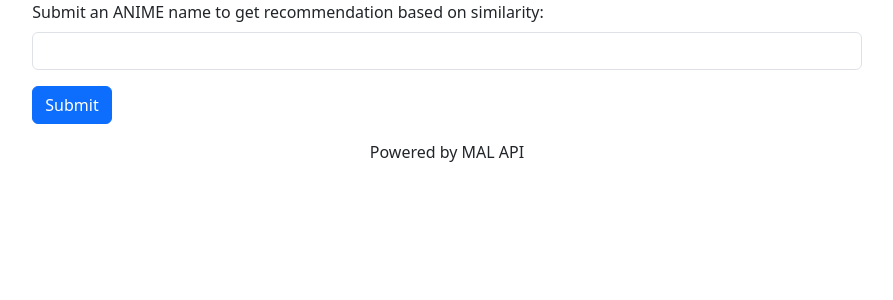
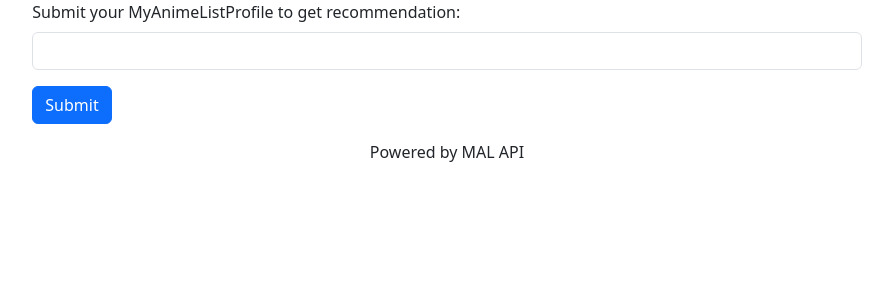
Before and after one commit to afa4/anime_recommendation_site, a Django app: page /malprofile/ in a window 1280 px wide. Shown: the top 300 px of the page, without its empty margins (193-1086 px from the left). Run offline with Django 5.2, Linux system fonts and the light colour scheme.

Commit message:
feat: get profile from my anime list API

```diff
--- a/docker-compose.yml
+++ b/docker-compose.yml
@@ -4,8 +4,7 @@ services:
       dockerfile: ./Dockerfile
     volumes:
       - .:/app
-    environment:
-      - API_URL=http://host.docker.internal:8080
+    env_file: .env
     ports:
       - 8000:8000
     extra_hosts:
--- a/malprofile/templates/malprofile/index.html
+++ b/malprofile/templates/malprofile/index.html
@@ -13,8 +13,8 @@
             {% csrf_token %}
             <fieldset>
               <div class="mb-3">
-                <label for="anime_name_input" class="form-label">Submit an ANIME name to get recommendation based on similarity:</label>
-                <input type="text" name="anime_name" id="anime_name_input" class="form-control" value="{{ choice.id }}" />
+                <label for="profile_name_input" class="form-label">Submit your MyAnimeListProfile to get recommendation:</label>
+                <input type="text" name="profile_name" id="profile_name_input" class="form-control" value="{{ choice.id }}" />
               </div>
             </fieldset>
             <button type="submit" class="btn btn-primary">Submit</button>
--- a/malprofile/views.py
+++ b/malprofile/views.py
@@ -2,6 +2,7 @@ from django.shortcuts import render
 from django.http import HttpResponse
 import os
 import requests
+import json
 
 
 def index(request):
@@ -9,18 +10,37 @@ def index(request):
 
 
 def anime_submit(request):
-    anime_name = request.POST['anime_name']
-    print(anime_name)
-    recommendation = get_recommendation_from_api(anime_name)
-    return HttpResponse(recommendation)
+    profile_name = request.POST['profile_name']
+    print(profile_name)
+    get_top_three_profile_animes(profile_name)
+    recommendations = []
+    for anime in get_top_three_profile_animes(profile_name):
+        anime_name = anime['node']['title']
+        recommendations.append(get_recommendation_from_api(anime_name, 10))
+
+    return HttpResponse(json.dumps(recommendations), content_type='application/json')
 
 
-def get_recommendation_from_api(anime_name):
-    url = os.environ.get("API_URL")
-    response = requests.get(f'{url}/recommendation?anime_name={anime_name}')
+def get_top_three_profile_animes(profile_name):
+    token = os.environ.get("MAL_API_TOKEN")
+    headers = {
+        "Authorization": f"Bearer {token}"
+    }
+    response = requests.get(f'https://api.myanimelist.net/v2/users/{profile_name}/animelist?sort=list_score&status=completed', headers=headers)
 
     if response.status_code == 200:
-        # Assuming the response is JSON
+        data = response.json()['data']
+        top_three_animes = data[:3]
+        return top_three_animes
+    else:
+        return []
+
+
+def get_recommendation_from_api(anime_name, recommendation_length = 20):
+    url = os.environ.get("API_URL")
+    response = requests.get(f'{url}/recommendation?anime_name={anime_name}&length={recommendation_length}')
+
+    if response.status_code == 200:
         data = response.json()
         return data
     else:
```
